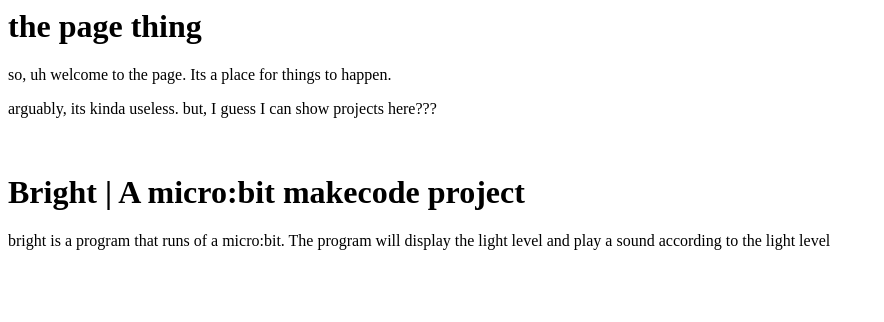
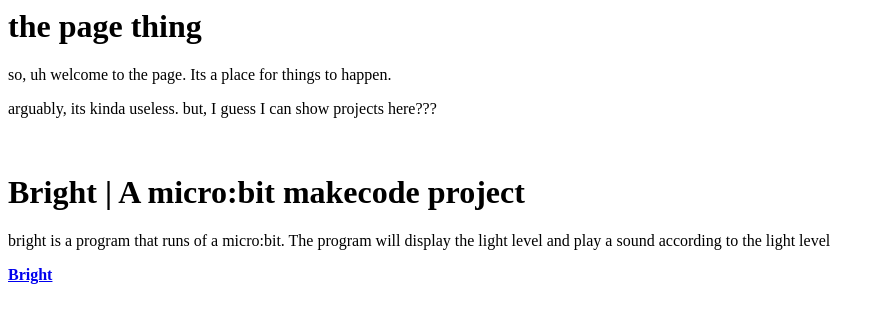
Before and after one commit to coloredscratch/a-webpage, a plain HTML site: page index.html in a window 1280 px wide. Shown: the whole page, without its empty margins (0-884 px from the left). Drawn offline with Linux system fonts and the light colour scheme.

Commit message:
Update index.html

```diff
--- a/index.html
+++ b/index.html
@@ -1,4 +1,3 @@
-
 <html>
     <body>
         <h1> the page thing</h1>
@@ -7,5 +6,7 @@
         <br>
         <h1>Bright | A micro:bit makecode project</h1>
         <p>bright is a program that runs of a micro:bit. The program will display the light level and play a sound according to the light level</p>
+        <a href="https://coloredscratch.github.io/bright/"><strong>Bright</strong></a>
+
     </body>
 </html>
```
